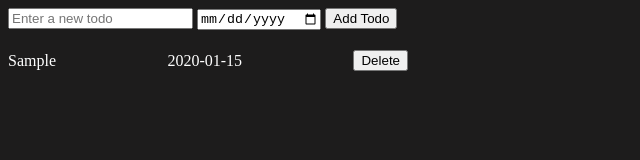
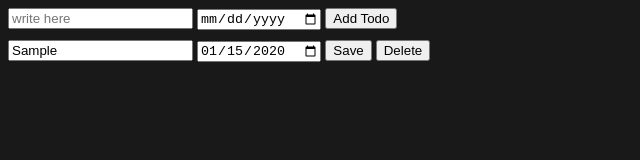
Before and after one commit to abhaysam2888/todo-app, a plain HTML site: page index.html in a window 1280 px wide. Both pictures are taken after typing "Sample", "2020-01-15" into the empty fields and a click on the button "Add Todo". Shown: the whole page, without its empty margins (0-640 px from the left). Drawn offline with Linux system fonts and the light colour scheme.

Commit message:
all file added

```diff
--- a/index.html
+++ b/index.html
@@ -5,19 +5,14 @@
     <meta name="viewport" content="width=device-width, initial-scale=1.0">
     <title>Document</title>
 </head>
-<body style="background-color: rgb(29, 28, 28);">
-    <input type="text" id="todoInput" placeholder="Enter a new todo">
-    <input type="date" name="" id="date">
-<button id="addBtn">Add Todo</button>
+<body style="background-color: rgb(25, 25, 25);">
+        <input type="text" name="" id="inputText" placeholder="write here">
+        <input type="date" name="" id="inputDate">
+        <button id="addBtn">Add Todo</button>
 
-<div id="todoList" style="margin-top: 10px; color: white; width: 400px;">
-</div>
+    <div id="todoList">
 
-
-
-
-
-
+    </div>
 </body>
 <script src="./script.js"></script>
 </html>
--- a/script.js
+++ b/script.js
@@ -1,59 +1,66 @@
-// Retrieve the input field and buttons
-const todoInput = document.querySelector('#todoInput');
-const addBtn = document.querySelector('#addBtn');
-const date = document.querySelector('#date');
-const todoList = document.querySelector('#todoList');
+let inputText = document.querySelector('#inputText')
+let inputDate = document.querySelector('#inputDate')
+let addBtn = document.querySelector('#addBtn')
+let todoList = document.querySelector('#todoList')
 
+let todoArray = []
 
-// Initialize empty array and display existing todos from localStorage
- let arr = JSON.parse(localStorage.getItem('todos')) || [];
- displayItem()
+window.addEventListener('load', () => {
 
-//  we can use the below code if not underStand the above code
+    let StoreTodo = JSON.parse(localStorage.getItem('todos'))
 
-// window.addEventListener('load', () => {
-//   let todos = JSON.parse(localStorage.getItem('todos'))
-//   todos ? arr = todos : console.log(false);
-//   displayItem()
-// })
+    StoreTodo ? todoArray = StoreTodo : console.log('emty localStorage');
 
+    displayItem()
+})
 function addTodo() {
-    let todoText = todoInput.value
-    let todoDate = date.value
-    if (todoText.length !== 0 && todoDate.length !== 0){
-
-      arr.push({item: todoText, dueDate: todoDate});
-
-      localStorage.setItem('todos', JSON.stringify(arr))
-
-      todoInput.value = ""
-      date.value = ""
-      displayItem()
-    }
+  let text = inputText.value
+  let date = inputDate.value
+  if (inputText.value.length !== 0 && inputDate.value.length !== 0) {
+    todoArray.push({item: text, todoDate: date})
+    localStorage.setItem('todos', JSON.stringify(todoArray))
+    inputText.value = ""
+    inputDate.value = ""
+  }
+  displayItem()
 }
 
+function displayItem() {
+  let newHtml = "";
 
+  todoArray.forEach((item, index) => {
+    let todoText = item.item
+    let todoDate = item.todoDate
+    let textId = `input_${index}`
+    let dateId = `input_${index}_date`
 
- // Function to delete a todo
- function deleteTodo(index) {
-  arr.splice(index, 1);
-  localStorage.setItem('todos', JSON.stringify(arr));
-  displayItem();
-}
-function displayItem() {
-    let newHtml = '';
-    arr.forEach((item, index) => {
-    let items = item.item
-    let dates = item.dueDate
     newHtml += `
-    <div style="display: flex; justify-content: space-between; align-items: center; padding-top: 10px;">
-    <span>${items}</span>
-    <span>${dates}</span>
-    <button onclick="deleteTodo(${index})">Delete</button>
-    </div>
+        <div style="margin-top: 10px;">
+            <input type="text" name="text" id="${textId}" value=${todoText}>
+            <input type="date" name="date" id="${dateId}" value=${todoDate}>
+            <button id="updateBtn" onclick="updateTodo(${index}, '${textId}', '${dateId}')" class="edit">Save</button>
+            <button onclick="deleteTodo(${index})">Delete</button>
+        </div>
     `
   })
   todoList.innerHTML = newHtml;
 }
 
+function deleteTodo(index) {
+  todoArray.splice(index, 1)
+  localStorage.setItem('todos', JSON.stringify(todoArray))
+  displayItem()
+}
+
+function updateTodo(index, textId, dateId) {
+  let textInput = document.querySelector(`#${textId}`)
+  let date = document.querySelector(`#${dateId}`)
+
+  todoArray[index].item = textInput.value
+  todoArray[index].todoDate = date.value
+
+  localStorage.setItem('todos', JSON.stringify(todoArray))
+  displayItem()
+}
+
 addBtn.addEventListener('click', addTodo)
```
